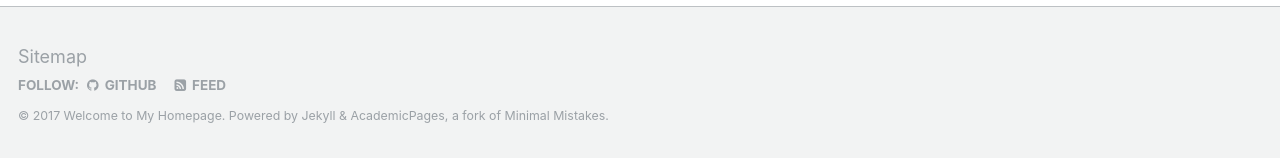
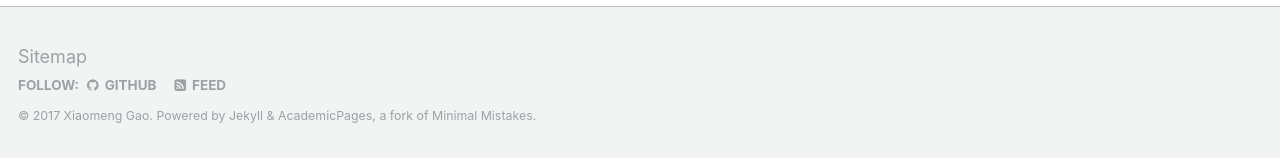
Before and after one commit to x-mengao/x-mengao.github.io, a Jekyll site: the page built from _pages/page-archive.html, in a window 1280 px wide. Shown: the part 1694-1852 px from the top of the page. Built offline with Jekyll 4.4.1, drawn with Linux system fonts in a browser that asks for light colours; a file with an impossible date is left out.

Commit message:
Update _config.yml

```diff
--- a/_config.yml
+++ b/_config.yml
@@ -9,7 +9,7 @@
 locale                   : "en-US"
 title                    : "Welcome to My Homepage"
 title_separator          : "-"
-name                     : &name ""
+name                     : &name "Xiaomeng Gao"
 description              : &description "personal description"
 url                      : https://x-mengao.github.io # the base hostname & protocol for your site e.g. "https://mmistakes.github.io"
 baseurl                  : "" # the subpath of your site, e.g. "/blog"
@@ -78,7 +78,7 @@ analytics:
 
 # Site Author
 author:
-  name             : "Xiaomeng Gao"
+  name             : ""
   avatar           : "profile_resized.png"
   bio              : "Born and raised in Xi'an, lived in Hawaii for 6 years in the name of scientific research. Currently endeavouring in building the first A-Fib monitor with radar sensing technology."
   location         : "Davis, CA"
```
